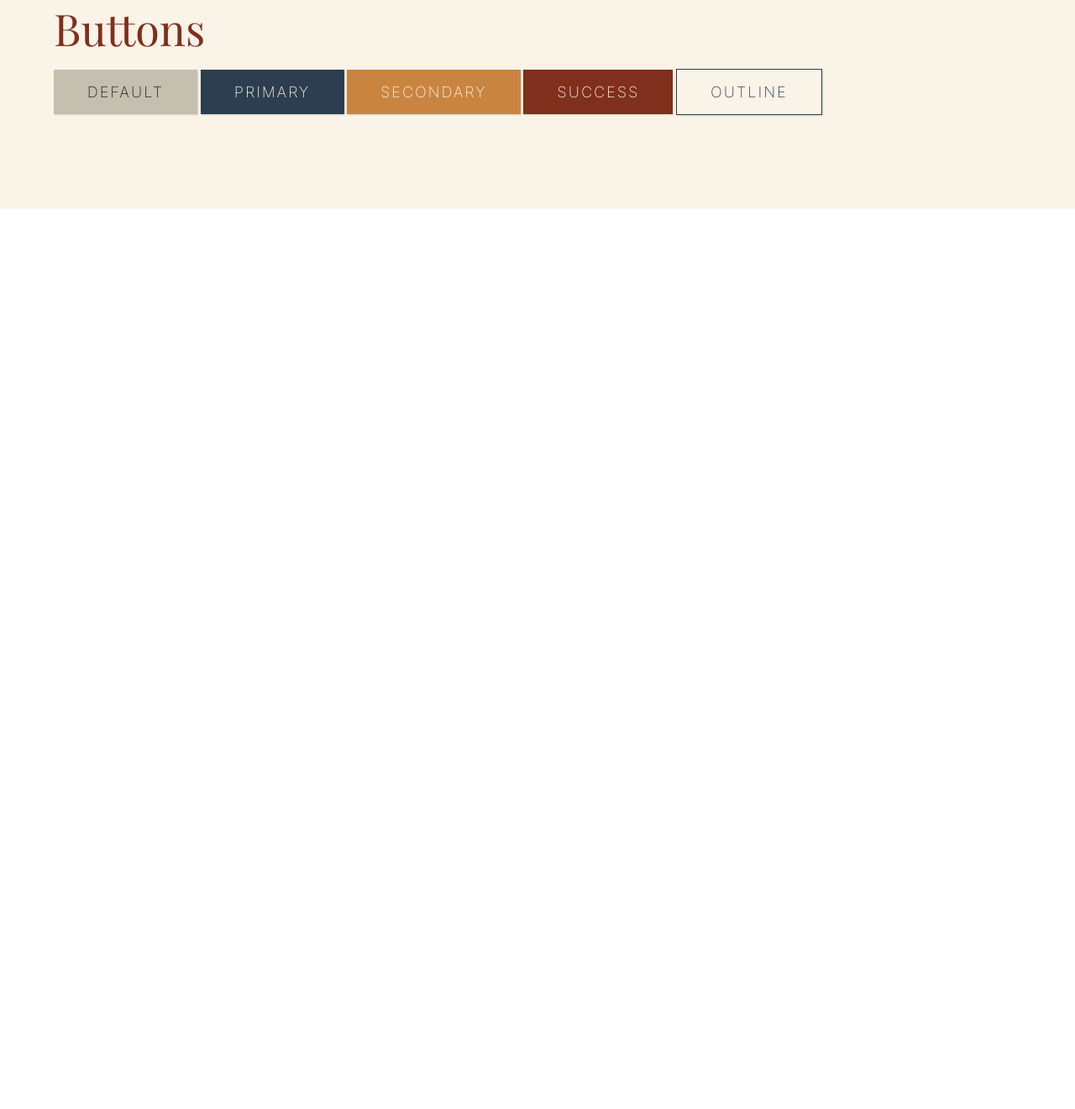
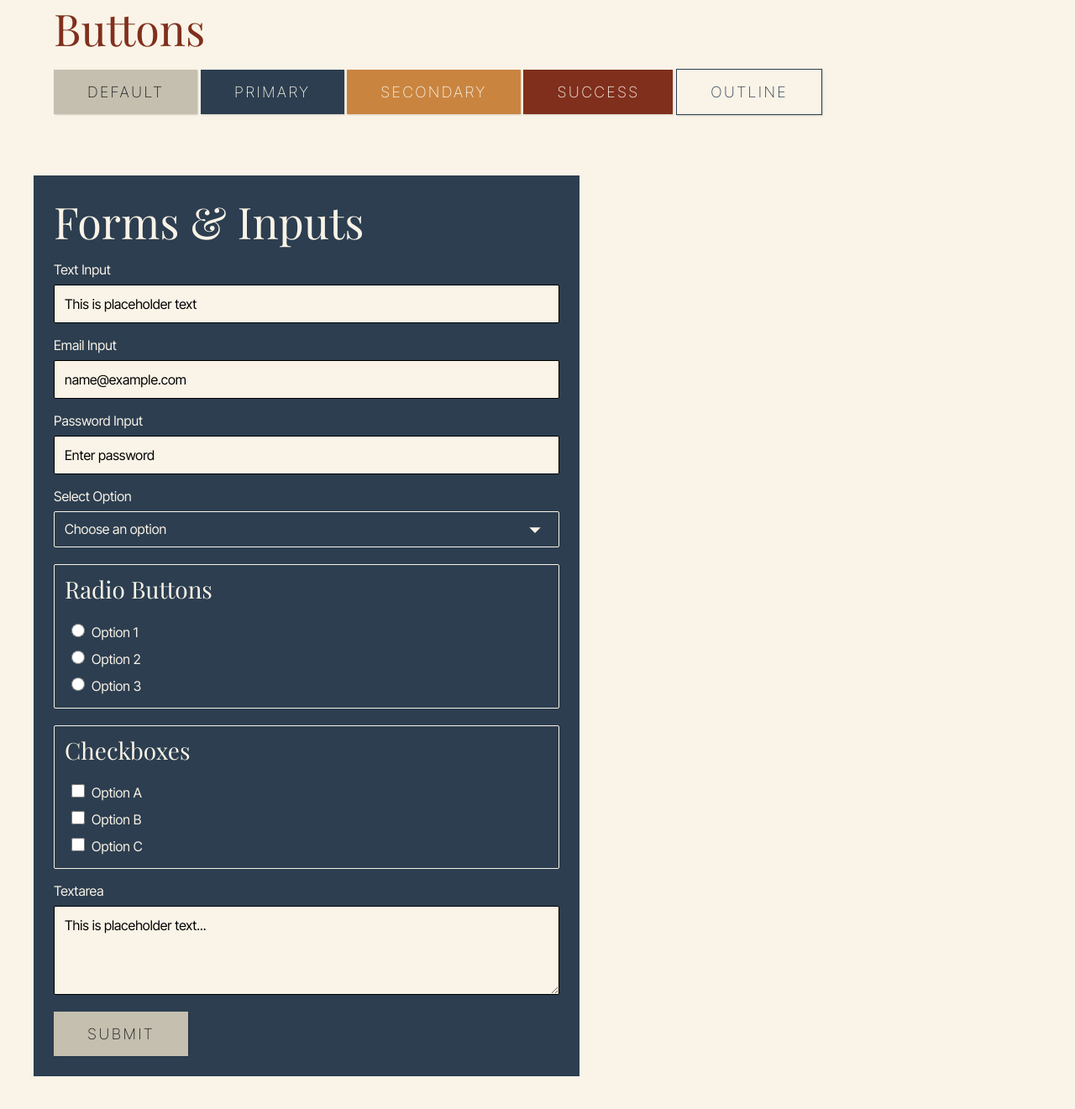
Before and after one commit to pham0188/css-framework, a plain HTML site: page index.html in a window 1280 px wide. Shown: the part 2735-4056 px from the top of the page at 84% size. Before the commit the page ends 2984 px from the top, so only its background shows below. Drawn offline with nearby package versions, Linux system fonts and the light colour scheme; a web font is replaced by a local one.

Commit message:
Added styled form & inputs.

```diff
--- a/index.html
+++ b/index.html
@@ -124,7 +124,60 @@
         </div>
     </section>
 
-
+    <!-- Forms & Inputs -->
+    <form class="form p-6 mb-8">
+        <h2>Forms & Inputs</h2>
+        <div class="mb-4">
+            <div class="label mb-2"><label for="text">Text Input</label></div>
+            <input type="text" id="text" name="text" class="input border-thin p-3 rounded-subtle" placeholder="This is placeholder text">
+        </div>
+        <div class="mb-4">
+            <div class="label mb-2"><label for="email">Email Input</label></div>
+            <input type="email" id="email" name="email" class="input border-thin p-3 rounded-subtle" placeholder="name@example.com" required>
+        </div>
+        <div class="mb-4">
+            <div class="label mb-2"><label for="password">Password Input</label></div>
+            <input type="password" id="password" name="password" class="input border-thin p-3 rounded-subtle" placeholder="Enter password">
+        </div>
+        <div class="mb-5">
+            <div class="label mb-2"><label for="select">Select Option</label></div>
+            <select id="select" name="select" class="select border-thin p-3 rounded-subtle">
+                <option selected disabled>Choose an option</option>
+                <option value="option1">Option 1</option>
+                <option value="option2">Option 2</option>
+                <option value="option3">Option 3</option>
+            </select>
+        </div>
+        <div class="border-thin p-3 mb-5 rounded-subtle">
+            <h3>Radio Buttons</h3>
+            <div class="label option">
+                <label><input type="radio" name="radio-group" value="1" class="radio">Option 1</label>
+            </div>
+            <div class="label option">
+                <label><input type="radio" name="radio-group" value="2" class="radio">Option 2</label>
+            </div>
+            <div class="label option">
+                <label><input type="radio" name="radio-group" value="3" class="radio">Option 3</label>
+            </div>
+        </div>
+        <div class="border-thin p-3 mb-4 rounded-subtle">
+            <h3>Checkboxes</h3>
+            <div class="label option">
+                <label><input type="checkbox" name="check1" class="checkbox">Option A</label>
+            </div>
+            <div class="label option">
+                <label><input type="checkbox" name="check2" class="checkbox">Option B</label>
+            </div>
+            <div class="label option">
+                <label><input type="checkbox" name="check3" class="checkbox">Option C</label>
+            </div>
+        </div>
+        <div class="mb-1">
+            <div class="mb-2"><label for="textarea" class="label">Textarea</label></div>
+            <textarea id="textarea" name="textarea" class="input textarea border-thin p-3 mb-3 rounded-subtle" rows="4" placeholder="This is placeholder text..."></textarea>
+        </div>
+        <button type="submit" class="btn">Submit</button>
+    </form>
 
 </section>
 
--- a/src/components/_forms.scss
+++ b/src/components/_forms.scss
@@ -0,0 +1,18 @@
+@use '../variables' as var;
+
+// mixin
+@mixin form($max-width: 650px, $bg: var.$ink, $color: var.$paper) {
+    max-width: $max-width;
+    background-color: $bg;
+    color: $color;
+}
+
+// main form styles
+
+.form {
+    @include form();
+}
+
+.label {
+    cursor: pointer;
+}
--- a/src/components/_inputs.scss
+++ b/src/components/_inputs.scss
@@ -0,0 +1,48 @@
+@use '../variables' as var;
+
+// mixin
+@mixin input($bg: var.$paper, $color: var.$black, $placeholder: var.$grey) {
+    background-color: $bg;
+    color: $color;
+}
+
+// main styles
+.input {
+    @include input();
+    width: 100%;
+    box-sizing: border-box;
+}
+
+.select {
+    width: 100%;
+    box-sizing: border-box;
+    appearance: none;
+    background-image: url(../src/assets/dropdown-arrow.svg);
+    background-repeat: no-repeat;
+    background-position: right 0.75rem center;
+    background-size: 2rem 2rem;
+    padding-right: 2rem;
+    cursor: pointer;
+}
+
+option:not(:disabled) {
+    color: var.$black;
+}
+
+.radio,
+.checkbox {
+    appearance: auto;
+    accent-color: var.$dust;
+    width: 1rem;
+    height: 1rem;
+    margin: 0.5rem;
+    cursor: pointer;
+}
+
+.textarea {
+    resize: vertical;
+    white-space: pre-wrap;
+    word-wrap: break-word;
+    overflow-wrap: break-word;
+    overflow-x: hidden;
+}
--- a/src/components/index.scss
+++ b/src/components/index.scss
@@ -1,2 +1,4 @@
 @forward 'headings';
 @forward 'buttons';
+@forward 'forms';
+@forward 'inputs';
```
Also changed, not shown: css/vintage.css, src/assets/dropdown-arrow.svg (added), 1 other file. Lines whose indentation alone changed are shown as unchanged.
